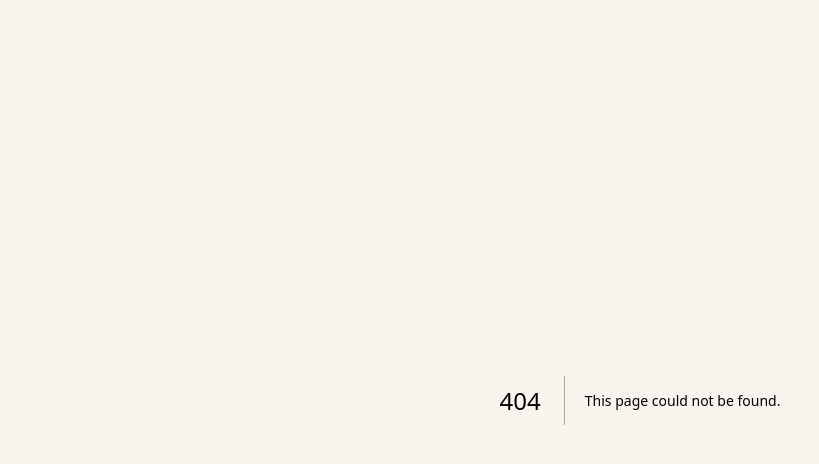
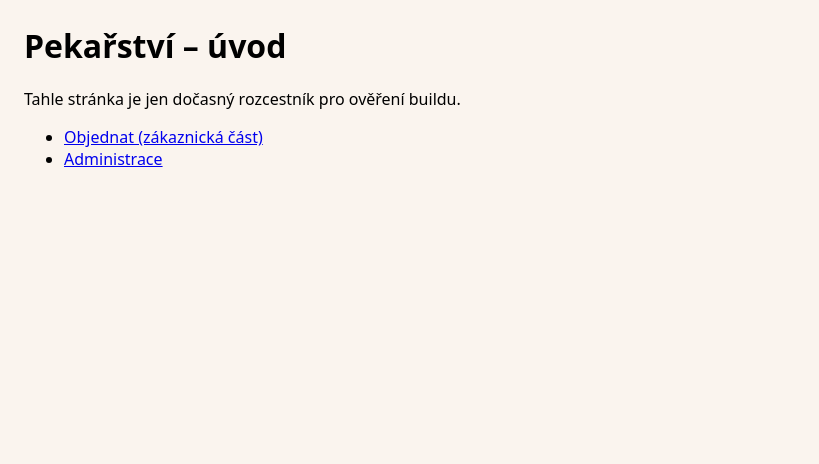
Before and after one commit to ludvikroman7/objednavkovy-web, a Next.js app: page / in a window 1280 px wide. Before the commit this address had no page. Shown: the top 464 px of the page, without its empty margins (0-819 px from the left). Built offline with nearby package versions, Linux system fonts and the light colour scheme.

Commit message:
Create page.tsx

```diff
--- /dev/null
+++ b/src/app/page.tsx
@@ -0,0 +1,13 @@
+// src/app/page.tsx
+export default function Home() {
+  return (
+    <main style={{ padding: 24 }}>
+      <h1 style={{ marginTop: 0 }}>Pekařství – úvod</h1>
+      <p>Tahle stránka je jen dočasný rozcestník pro ověření buildu.</p>
+      <ul>
+        <li><a href="/order">Objednat (zákaznická část)</a></li>
+        <li><a href="/admin">Administrace</a></li>
+      </ul>
+    </main>
+  );
+}
```
